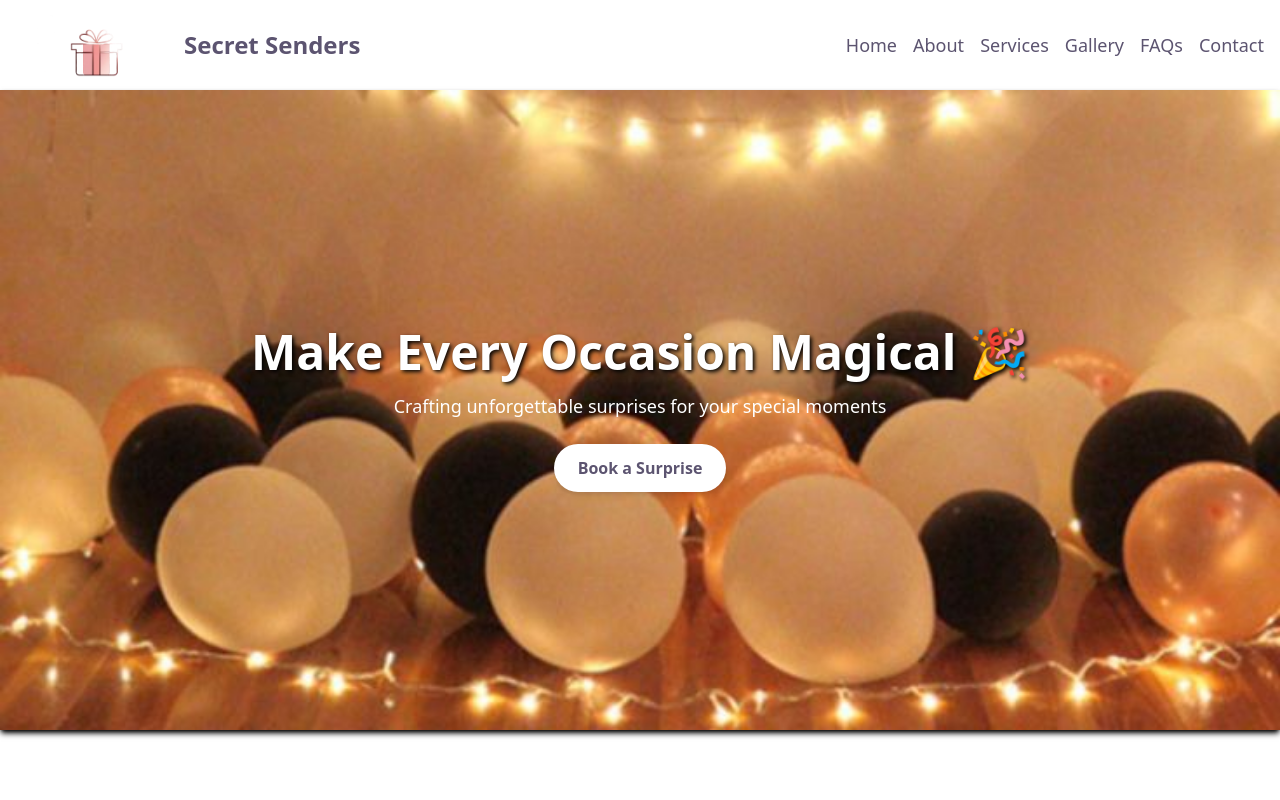
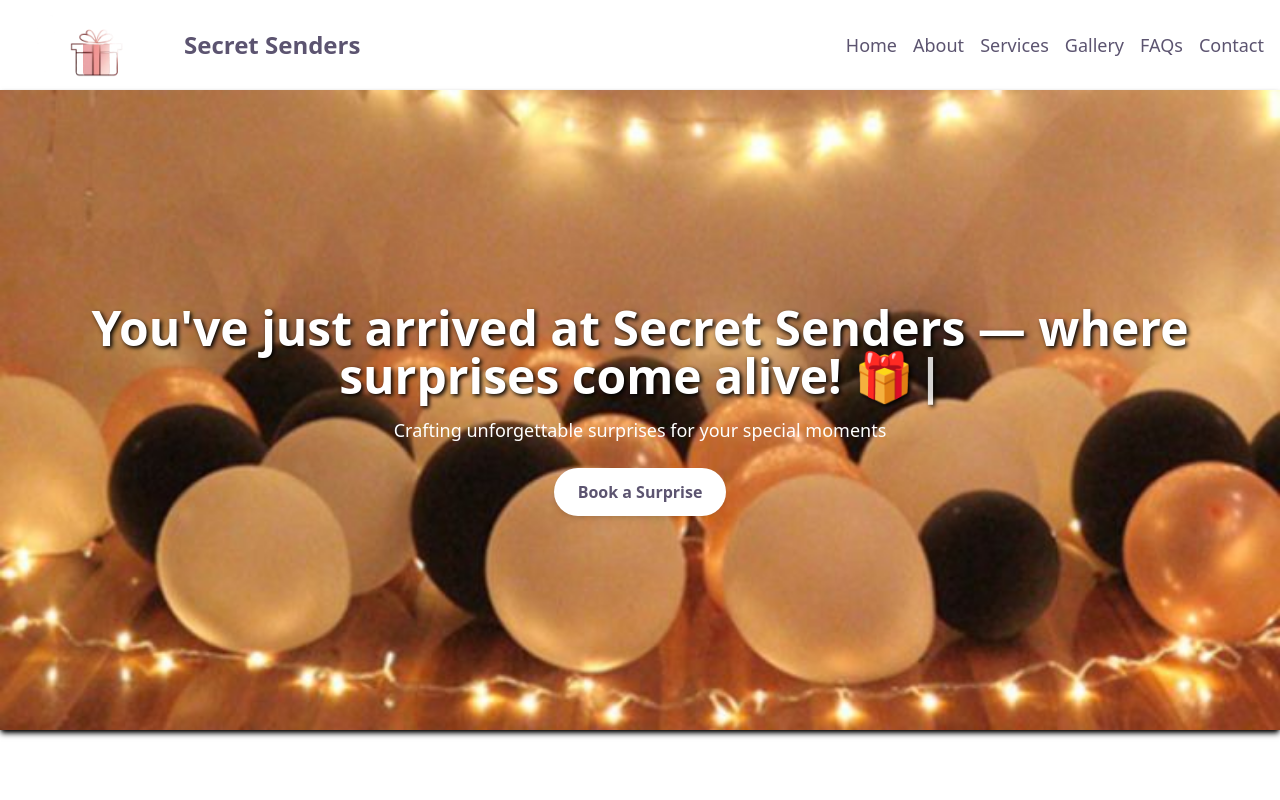
Before and after one commit to naomiogundipe/the_secret_senders, a React (Vite) app: page / in a window 1280 px wide. Shown: the top 800 px of the page. Built offline with nearby package versions, Linux system fonts and the light colour scheme.

Commit message:
change design of hero section

```diff
--- a/index.html
+++ b/index.html
@@ -2,7 +2,7 @@
 <html lang="en">
   <head>
     <meta charset="UTF-8" />
-    <link rel="icon" type="image/svg+xml" href="#" />
+    <link rel="icon" type="image/svg+xml" href="/Images/logo.png.png" />
     <meta name="viewport" content="width=device-width, initial-scale=1.0" />
     <title>The Secret Senders</title>
   </head>
--- a/package.json
+++ b/package.json
@@ -17,6 +17,7 @@
     "react-dom": "^19.0.0",
     "react-icons": "^5.5.0",
     "react-router-dom": "^7.5.0",
+    "react-simple-typewriter": "^5.0.1",
     "react-slick": "^0.30.3",
     "slick-carousel": "^1.8.1",
     "tailwindcss": "^4.1.3"
--- a/src/components/Hero.jsx
+++ b/src/components/Hero.jsx
@@ -1,6 +1,7 @@
 import { motion } from "framer-motion";
 import React from "react";
 import { Link } from "react-router-dom";
+import { Typewriter } from 'react-simple-typewriter';
 import hero from "../assets/images/hero.jpeg";
 const Hero = () => {
   return (
@@ -16,7 +17,15 @@ const Hero = () => {
           className="text-5xl font-bold text-[#fff]"
           style={{ textShadow: "2px 2px 4px rgba(0, 0, 0, 1)" }}
         >
-          Make Every Occasion Magical 🎉
+          <Typewriter
+            words={["You've just arrived at Secret Senders — where surprises come alive! 🎁", 'The Ultimate Surprise Hub 🎉', 'Sprinkle sparkle on every celebration ✨']}
+            loop={true}
+            cursor
+            cursorStyle="|"
+            typeSpeed={70}
+            deleteSpeed={50}
+            delaySpeed={1000}
+          />
         </h2>
         <p className="mt-4 text-lg">
           Crafting unforgettable surprises for your special moments
```
Also changed, not shown: public/Images/logo.png.png (added), 1 other file (tests, documents, lock files or other folders).
